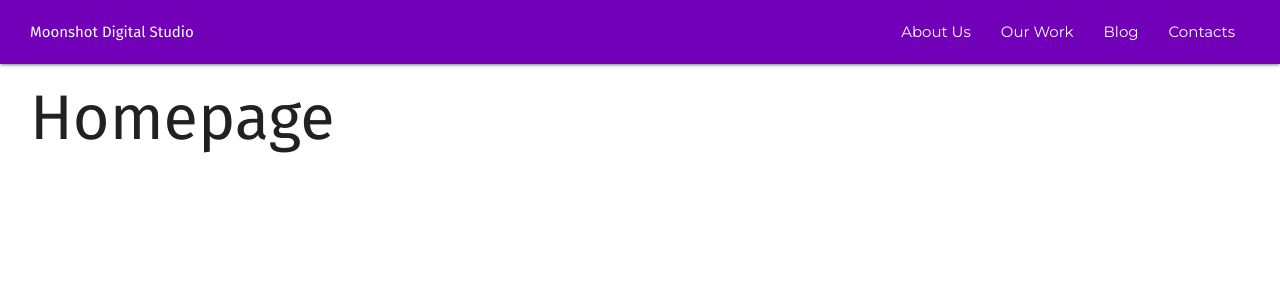
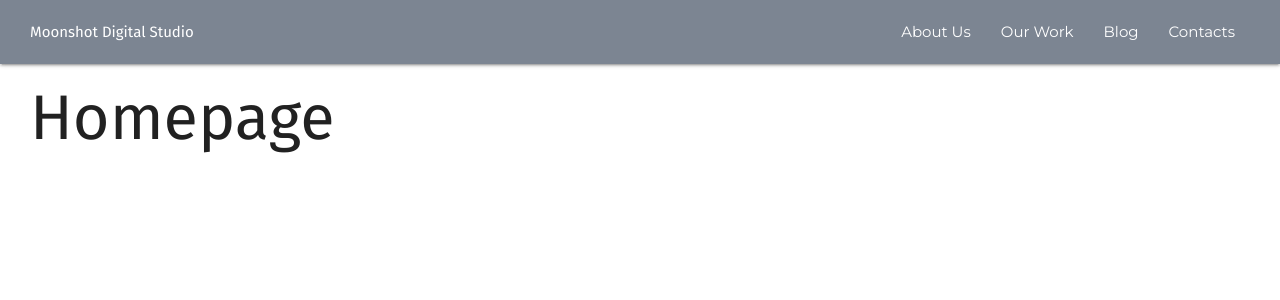
Before and after one commit to rodgersgitau/moonshotstudio.github.io, a Jekyll site: the page built from index.md, in a window 1280 px wide. Shown: the top 300 px of the page. Built offline with Jekyll 4.4.1, drawn with Linux system fonts in a browser that asks for light colours; nearby versions of some CDN libraries.

Commit message:
changed nav bgColor => baseClr

```diff
--- a/assets/css/main.css
+++ b/assets/css/main.css
@@ -54,7 +54,7 @@ img {
 }
 
 .nav {
-  background: var(--focusClr);
+  background: var(--baseClr);
 }
 
 .nav .brand-logo {
```
